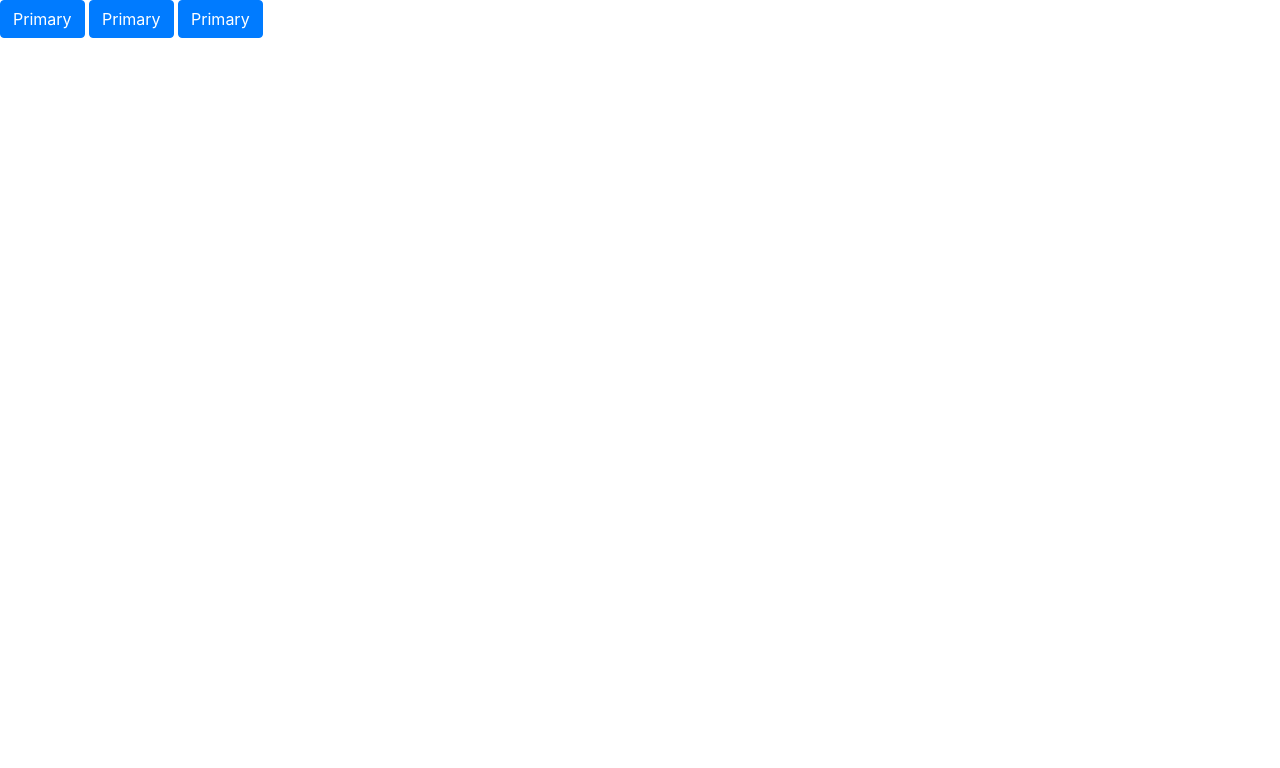
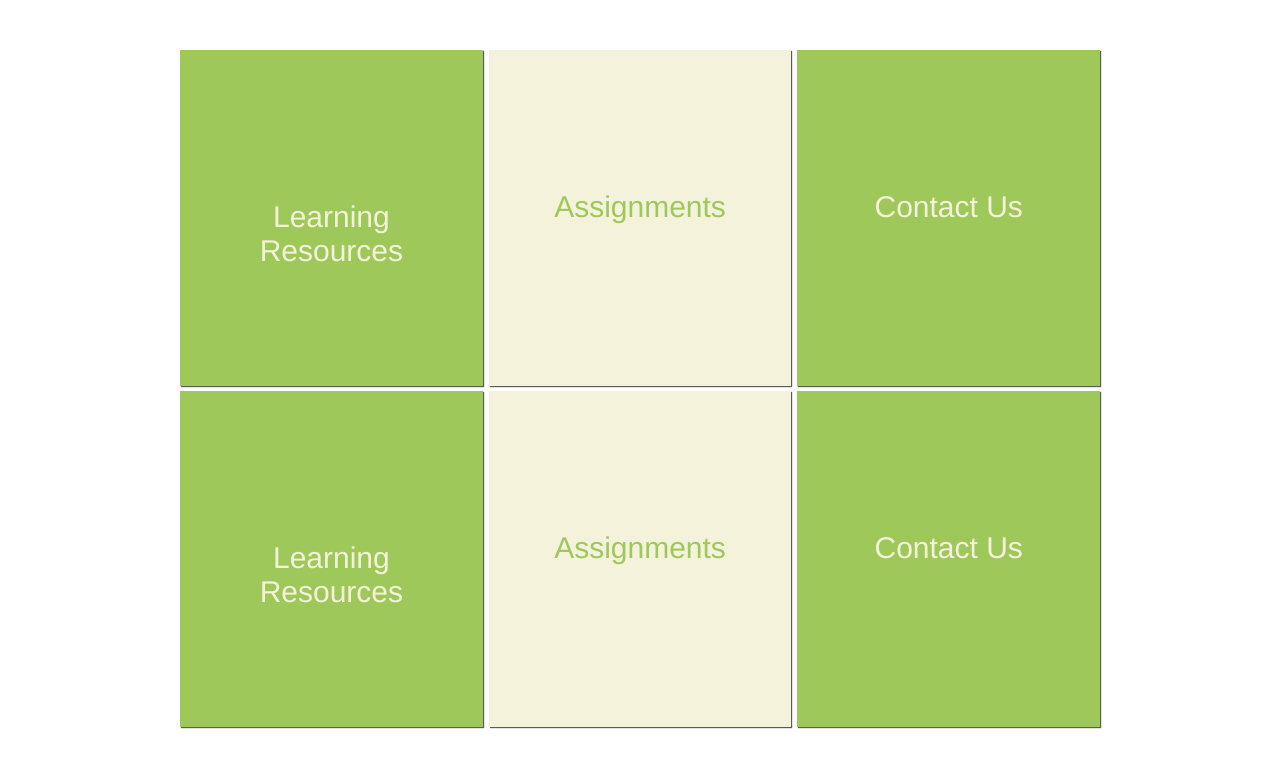
Before and after one commit to Irsanarisandy/hackfest2018, a website: page src/index.html in a window 1280 px wide. Drawn offline with nearby package versions, Linux system fonts and the light colour scheme.

Commit message:
Update v3

```diff
--- a/src/index.html
+++ b/src/index.html
@@ -12,6 +12,7 @@
         <link rel="shortcut icon" href="%PUBLIC_URL%/favicon.ico">-->
         <link rel="stylesheet" href="https://stackpath.bootstrapcdn.com/bootstrap/4.1.3/css/bootstrap.min.css" integrity="sha384-MCw98/SFnGE8fJT3GXwEOngsV7Zt27NXFoaoApmYm81iuXoPkFOJwJ8ERdknLPMO" crossorigin="anonymous">
         <link rel="stylesheet" href="https://use.fontawesome.com/releases/v5.2.0/css/all.css" integrity="sha384-hWVjflwFxL6sNzntih27bfxkr27PmbbK/iSvJ+a4+0owXq79v+lsFkW54bOGbiDQ" crossorigin="anonymous">
+        <link rel="stylesheet" href="styles/style1.css">
         <script src="https://code.jquery.com/jquery-3.3.1.slim.min.js" integrity="sha384-q8i/X+965DzO0rT7abK41JStQIAqVgRVzpbzo5smXKp4YfRvH+8abtTE1Pi6jizo" crossorigin="anonymous"></script>
         <script src="https://cdnjs.cloudflare.com/ajax/libs/popper.js/1.14.3/umd/popper.min.js" integrity="sha384-ZMP7rVo3mIykV+2+9J3UJ46jBk0WLaUAdn689aCwoqbBJiSnjAK/l8WvCWPIPm49" crossorigin="anonymous"></script>
         <script src="https://stackpath.bootstrapcdn.com/bootstrap/4.1.3/js/bootstrap.min.js" integrity="sha384-ChfqqxuZUCnJSK3+MXmPNIyE6ZbWh2IMqE241rYiqJxyMiZ6OW/JmZQ5stwEULTy" crossorigin="anonymous"></script>
@@ -19,9 +20,34 @@
     </head>
     <body>
         <div id="root">
-            <button id="chinese" type="button" class="btn btn-primary">Primary</button>
-            <button id="korean" type="button" class="btn btn-primary">Primary</button>
-            <button id="indian" type="button" class="btn btn-primary">Primary</button>
+            <div class="buttonContainer">
+                <div class="row">
+                    <div class="wrapper">
+                        <h3>Learning Resources</h3>
+
+                    </div>
+                    <div class="wrapper">
+                        <h3>Assignments</h3>
+
+                    </div>
+                    <div class="wrapper">
+                        <h3>Contact Us</h3>
+                    </div>
+                </div>
+                <div class="row">
+                    <div class="wrapper">
+                        <h3>Learning Resources</h3>
+
+                    </div>
+                    <div class="wrapper">
+                        <h3>Assignments</h3>
+
+                    </div>
+                    <div class="wrapper">
+                        <h3>Contact Us</h3>
+                    </div>
+                </div>
+            </div>
         </div>
     </body>
 </html>
--- /dev/null
+++ b/src/styles/style1.css
@@ -0,0 +1,48 @@
+#root .buttonContainer {
+    width: 70%;
+    margin: auto;
+    text-align: center;
+    margin-top: 50px;
+}
+#root .row {
+    display: flex;
+    flex-flow: row wrap;
+    justify-content: space-between;
+    margin-bottom: 5px;
+}
+#root .wrapper {
+    flex: 1 0 23%;
+    text-align: center;
+    padding: 130px 20px;
+    display: flex;
+    flex-flow: column nowrap;
+    justify-content: space-between;
+    margin: 0 3px;
+    box-shadow: 1px 1px 1px #333333;
+    opacity: 0.8;
+}
+#root h3 {
+    font: 30px "Helvetica Neue", Arial, Helvetica;
+    transform: translateY(30%);
+    transition: all 0.3s ease-in-out;
+}
+#root .wrapper:nth-child(odd) {
+    background-color: #88bb33;
+    color: #f2efd2;
+    transition: all .3s ease-in-out;
+}
+#root .wrapper:nth-child(even) {
+    background-color: #f2efd2;
+    color: #88bb33;
+    transition: all .3s ease-in-out;
+}
+#root .wrapper:hover {
+    cursor: pointer;
+    background-color: #333333;
+    opacity: 1;
+    transform: translate(-2px, -2px);
+}
+#root .wrapper:hover h3 {
+    transform: translateY(0);
+    color: #eee;
+}
```
